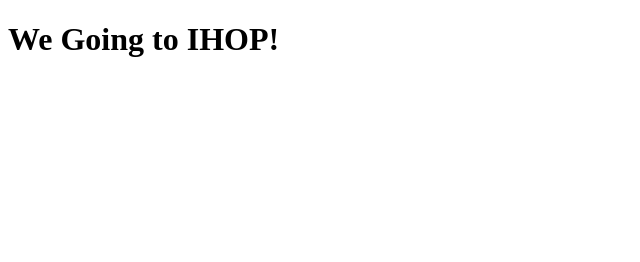
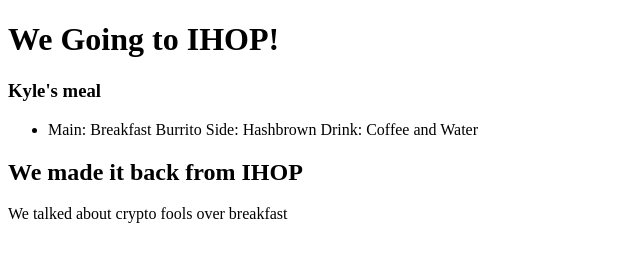
Before and after one commit to JanowskiGaither/DevServer, a plain HTML site: page nginx/public/index.html in a window 1280 px wide. Shown: the whole page, without its empty margins (0-640 px from the left). Drawn offline with Linux system fonts and the light colour scheme.

```diff
--- a/public/index.html
+++ b/nginx/public/index.html
@@ -8,5 +8,15 @@
 </head>
 <body>
     <h1>We Going to IHOP!</h1>
+    <h3>Kyle's meal</h3>
+    <ul>
+        <li>
+            Main: Breakfast Burrito
+            Side: Hashbrown
+            Drink: Coffee and Water
+        </li>
+    </ul>
+    <h2>We made it back from IHOP</h2>
+    <p>We talked about crypto fools over breakfast</p>
 </body>
 </html>
```
Also changed, not shown: backend_api/app.js (added, +12 -0 lines), backend_api/package.json (added, +12 -0 lines), 4 other files.
